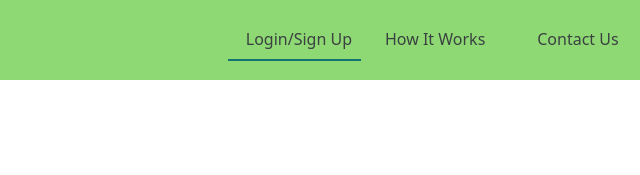
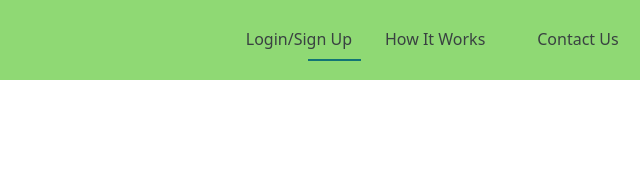
Before and after one commit to Beijzum/InfoLot, a plain HTML site: page index.html in a window 1280 px wide. In both pictures the pointer is over the item "Login/Sign Up". Shown: the top 175 px of the page, 640-1280 px from the left. Drawn offline with nearby package versions, Linux system fonts and the light colour scheme; a web font is replaced by a local one.

Commit message:
Change navbar hover. Animation from right to left

```diff
--- a/styles/style.css
+++ b/styles/style.css
@@ -35,10 +35,11 @@
   height: 2px;
   background: #127475;
   transition: 0.4s;
+  margin-left: auto;
 }
 
 .nav-item:hover::after {
-  width: 100%;
+  width: 40%;
 }
 
 .btn-primary {
```
